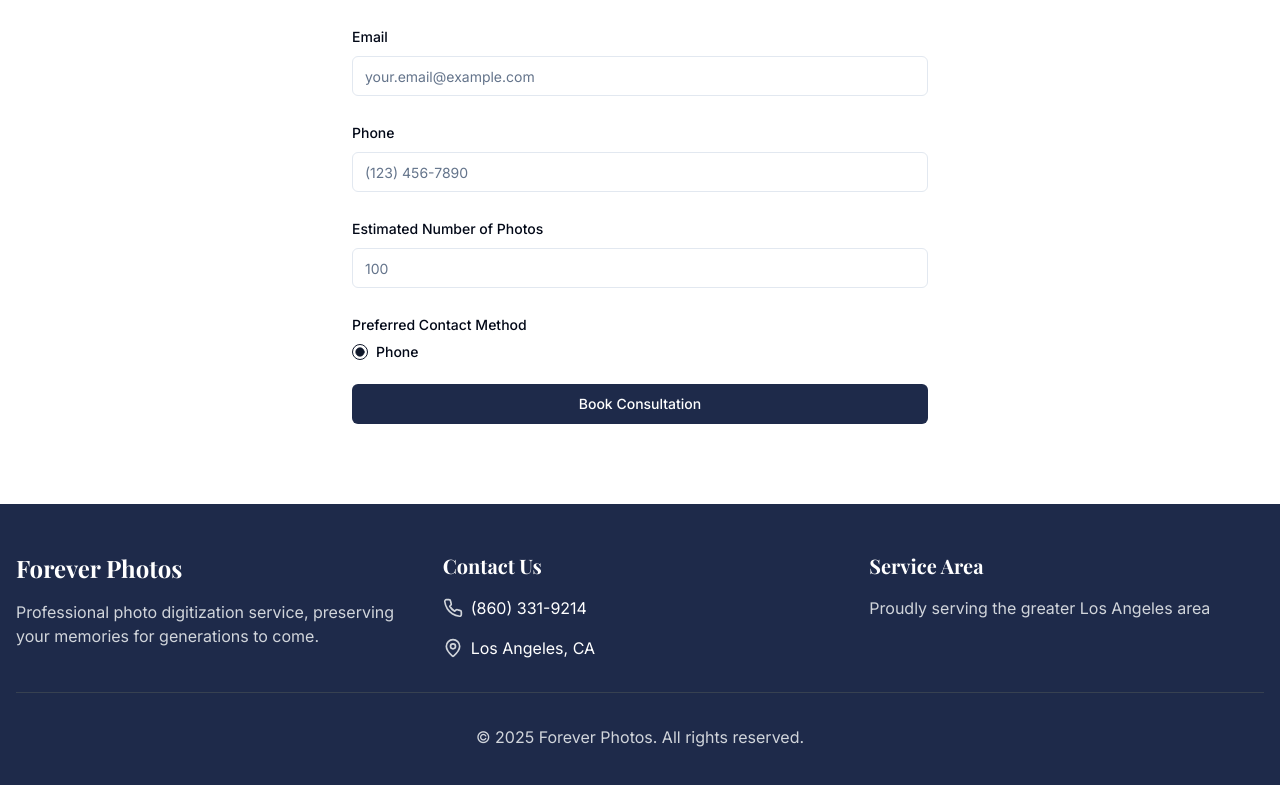
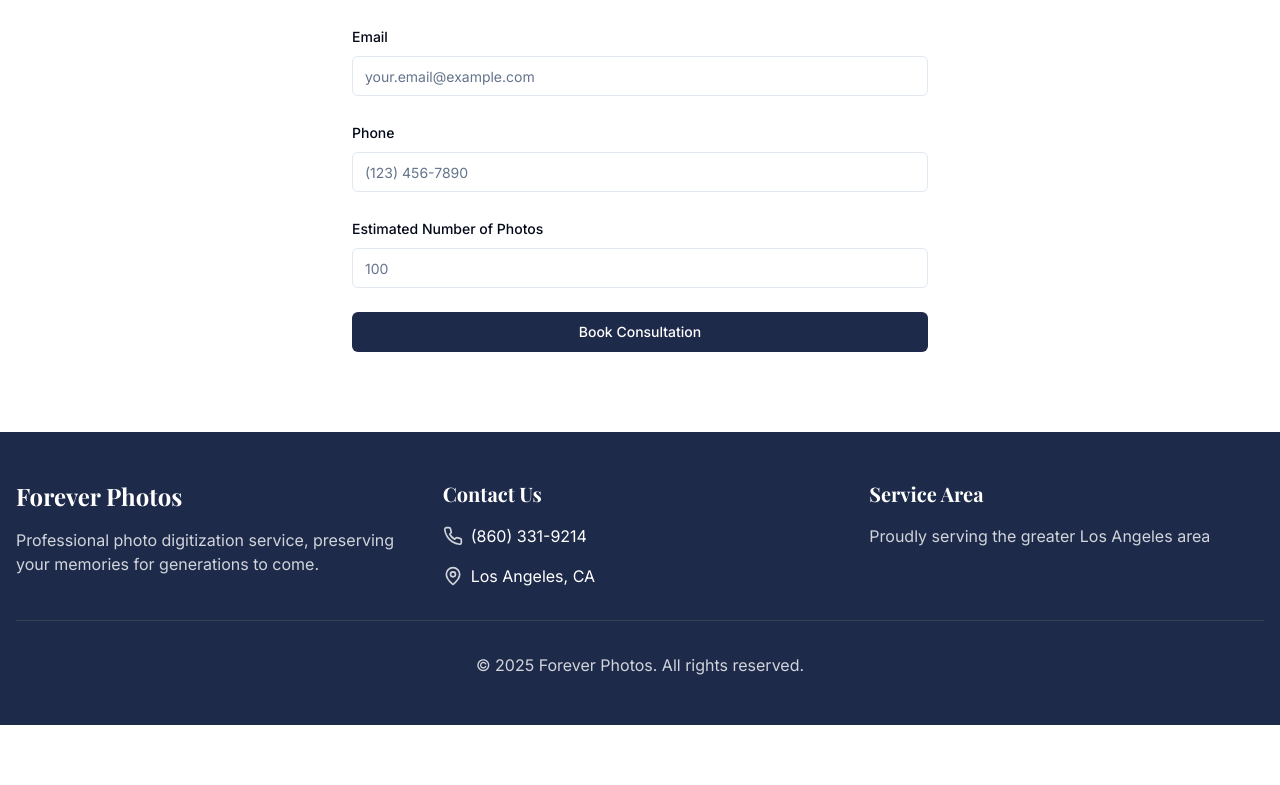
Before and after one commit to brianschwy/forever-memories-lp, a React (Vite) app: page / in a window 1280 px wide. Shown: the part 2808-3593 px from the top of the page. After the commit the page ends 3533 px from the top, so only its background shows below. Built offline with nearby package versions, Linux system fonts and the light colour scheme.

Commit message:
Remove preferred contact method
Eliminate the preferred contact method section from the Contact component in the application.
[skip gpt_engineer]

```diff
--- a/src/components/Contact.tsx
+++ b/src/components/Contact.tsx
@@ -1,12 +1,9 @@
 import { Button } from "@/components/ui/button";
 import { Input } from "@/components/ui/input";
 import { Label } from "@/components/ui/label";
-import { RadioGroup, RadioGroupItem } from "@/components/ui/radio-group";
 import { useState } from "react";
 
 export const Contact = () => {
-  const [contactMethod, setContactMethod] = useState("phone");
-
   return (
     <section id="contact" className="py-20">
       <div className="container mx-auto px-4">
@@ -46,18 +43,6 @@ export const Contact = () => {
             <Input id="photos" type="number" placeholder="100" />
           </div>
 
-          <div className="space-y-2">
-            <Label>Preferred Contact Method</Label>
-            <RadioGroup defaultValue="phone" onValueChange={setContactMethod}>
-              <div className="flex space-x-4">
-                <div className="flex items-center space-x-2">
-                  <RadioGroupItem value="phone" id="r-phone" />
-                  <Label htmlFor="r-phone">Phone</Label>
-                </div>
-              </div>
-            </RadioGroup>
-          </div>
-
           <Button className="w-full bg-navy hover:bg-navy-light text-white">
             Book Consultation
           </Button>
```
